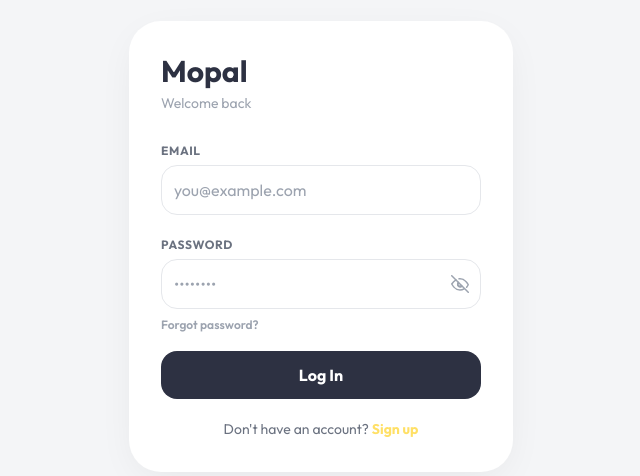
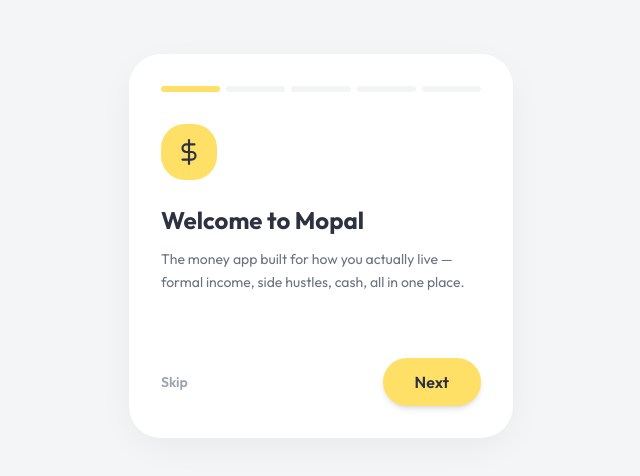
Before and after one commit to UsmanArazak/Vex, a React (Vite) app: page / in a window 1280 px wide. Shown: the part 154-630 px from the top of the page, without its empty margins (319-959 px from the left). Built offline with nearby package versions, Linux system fonts and the light colour scheme; no server answers.

Commit message:
Add pre-login feature intro carousel; default theme to light; fix dark-mode contrast bugs in dynamic classNames (tab toggles, filter pills, nav) missed by earlier sweep

```diff
--- a/src/App.jsx
+++ b/src/App.jsx
@@ -6,6 +6,7 @@
 import Debts from './pages/Debts';
 import Me from './pages/Me';
 import Auth from './pages/Auth';
+import IntroCarousel from './pages/IntroCarousel';
 import ResetPassword from './pages/ResetPassword';
 import Onboarding from './pages/Onboarding';
 import TransactionModal from './components/TransactionModal';
@@ -17,6 +18,7 @@
   const { session, loading, isPasswordRecovery } = useAuth();
   const toast = useToast();
   const [justOnboarded, setJustOnboarded] = useState(false);
+  const [hasSeenIntro, setHasSeenIntro] = useState(() => localStorage.getItem('mopal_seen_intro') === 'true');
   const [currentPath, setCurrentPath] = useState(() => {
     return localStorage.getItem('mopal_current_path') || 'dashboard';
   });
@@ -71,6 +73,16 @@
   }
 
   if (!session) {
+    if (!hasSeenIntro) {
+      return (
+        <IntroCarousel
+          onDone={() => {
+            localStorage.setItem('mopal_seen_intro', 'true');
+            setHasSeenIntro(true);
+          }}
+        />
+      );
+    }
     return <Auth />;
   }
 
--- a/src/components/CategoryModal.jsx
+++ b/src/components/CategoryModal.jsx
@@ -70,14 +70,14 @@
           <div className="flex bg-gray-100 dark:bg-brand-darkBorder p-1 rounded-xl">
             <button
               type="button"
-              className={`flex-1 py-2 text-sm font-semibold rounded-lg transition-colors ${type === 'expense' ? 'bg-white shadow-sm text-brand-charcoal' : 'text-gray-500'}`}
+              className={`flex-1 py-2 text-sm font-semibold rounded-lg transition-colors ${type === 'expense' ? 'bg-white dark:bg-brand-darkCard shadow-sm text-brand-charcoal dark:text-white' : 'text-gray-500 dark:text-gray-400'}`}
               onClick={() => setType('expense')}
             >
               Expense
             </button>
             <button
               type="button"
-              className={`flex-1 py-2 text-sm font-semibold rounded-lg transition-colors ${type === 'income' ? 'bg-white shadow-sm text-brand-charcoal' : 'text-gray-500'}`}
+              className={`flex-1 py-2 text-sm font-semibold rounded-lg transition-colors ${type === 'income' ? 'bg-white dark:bg-brand-darkCard shadow-sm text-brand-charcoal dark:text-white' : 'text-gray-500 dark:text-gray-400'}`}
               onClick={() => setType('income')}
             >
               Income
--- a/src/components/Layout.jsx
+++ b/src/components/Layout.jsx
@@ -39,14 +39,14 @@
                 key={item.id}
                 onClick={() => onNavigate(item.id)}
                 className={`flex flex-col items-center p-2 rounded-xl transition-all duration-300 ${
-                  isActive ? 'text-brand-charcoal' : 'text-gray-400 hover:text-gray-600'
+                  isActive ? 'text-brand-charcoal dark:text-white' : 'text-gray-400 dark:text-gray-500 hover:text-gray-600 dark:hover:text-gray-300'
                 }`}
               >
                 <div className={`relative ${isActive ? 'bg-brand-gold/20' : ''} p-2 rounded-full mb-1 transition-colors duration-300`}>
                   <Icon
                     size={24}
                     strokeWidth={isActive ? 2.5 : 2}
-                    className={isActive ? 'text-brand-charcoal' : ''}
+                    className={isActive ? 'text-brand-charcoal dark:text-white' : ''}
                   />
                   {isActive && (
                     <span className="absolute -top-1 -right-1 w-2.5 h-2.5 bg-brand-gold rounded-full border-2 border-white"></span>
--- a/src/components/TransactionModal.jsx
+++ b/src/components/TransactionModal.jsx
@@ -77,14 +77,14 @@
           <div className="flex bg-gray-100 dark:bg-brand-darkBorder p-1 rounded-xl">
             <button
               type="button"
-              className={`flex-1 py-2 text-sm font-semibold rounded-lg transition-colors ${type === 'expense' ? 'bg-white shadow-sm text-brand-charcoal' : 'text-gray-500'}`}
+              className={`flex-1 py-2 text-sm font-semibold rounded-lg transition-colors ${type === 'expense' ? 'bg-white dark:bg-brand-darkCard shadow-sm text-brand-charcoal dark:text-white' : 'text-gray-500 dark:text-gray-400'}`}
               onClick={() => { setType('expense'); setCategoryId(categories.find(c => c.type === 'expense')?.id || ''); }}
             >
               Expense
             </button>
             <button
               type="button"
-              className={`flex-1 py-2 text-sm font-semibold rounded-lg transition-colors ${type === 'income' ? 'bg-white shadow-sm text-brand-charcoal' : 'text-gray-500'}`}
+              className={`flex-1 py-2 text-sm font-semibold rounded-lg transition-colors ${type === 'income' ? 'bg-white dark:bg-brand-darkCard shadow-sm text-brand-charcoal dark:text-white' : 'text-gray-500 dark:text-gray-400'}`}
               onClick={() => { setType('income'); setCategoryId(categories.find(c => c.type === 'income')?.id || ''); }}
             >
               Income
@@ -112,7 +112,7 @@
                   key={cat.id}
                   onClick={() => setCategoryId(cat.id)}
                   className={`p-2 rounded-xl text-xs font-semibold flex flex-col items-center gap-1 transition-all ${
-                    categoryId === cat.id ? 'bg-white shadow-md scale-105 border border-brand-charcoal/10' : 'opacity-70 hover:opacity-100'
+                    categoryId === cat.id ? 'bg-white dark:bg-brand-darkCard shadow-md scale-105 border border-brand-charcoal/10 dark:border-white/10' : 'opacity-70 hover:opacity-100'
                   }`}
                   style={{
                     backgroundColor: categoryId === cat.id ? '#fff' : `${cat.color}20`,
--- a/src/context/ThemeContext.jsx
+++ b/src/context/ThemeContext.jsx
@@ -14,7 +14,7 @@
 };
 
 export const ThemeProvider = ({ children }) => {
-  const [theme, setTheme] = useState(() => localStorage.getItem(STORAGE_KEY) || 'system');
+  const [theme, setTheme] = useState(() => localStorage.getItem(STORAGE_KEY) || 'light');
   const [resolved, setResolved] = useState(() => (theme === 'system' ? getSystemPref() : theme));
 
   useEffect(() => {
--- a/src/pages/Debts.jsx
+++ b/src/pages/Debts.jsx
@@ -82,13 +82,13 @@
         <button
           onClick={() => setActiveTab('owed_to_me')}
           className={`flex-1 py-2.5 text-sm font-bold rounded-lg transition-all duration-200 ${
-            activeTab === 'owed_to_me' ? 'bg-white shadow-sm text-brand-charcoal' : 'text-gray-400'
+            activeTab === 'owed_to_me' ? 'bg-white dark:bg-brand-darkCard shadow-sm text-brand-charcoal dark:text-white' : 'text-gray-400 dark:text-gray-500'
           }`}
         >Owed</button>
         <button
           onClick={() => setActiveTab('i_owe')}
           className={`flex-1 py-2.5 text-sm font-bold rounded-lg transition-all duration-200 ${
-            activeTab === 'i_owe' ? 'bg-white shadow-sm text-brand-charcoal' : 'text-gray-400'
+            activeTab === 'i_owe' ? 'bg-white dark:bg-brand-darkCard shadow-sm text-brand-charcoal dark:text-white' : 'text-gray-400 dark:text-gray-500'
           }`}
         >I Owe</button>
       </div>
--- /dev/null
+++ b/src/pages/IntroCarousel.jsx
@@ -0,0 +1,83 @@
+// src/pages/IntroCarousel.jsx
+import React, { useState } from 'react';
+
+const SLIDES = [
+  {
+    icon: (
+      <svg width="26" height="26" viewBox="0 0 24 24" fill="none" stroke="#2D3142" strokeWidth="2" strokeLinecap="round" strokeLinejoin="round"><path d="M12 1v22M17 5H9.5a3.5 3.5 0 0 0 0 7h5a3.5 3.5 0 0 1 0 7H6"/></svg>
+    ),
+    title: 'Welcome to Mopal',
+    body: "The money app built for how you actually live — formal income, side hustles, cash, all in one place.",
+  },
+  {
+    icon: (
+      <svg width="26" height="26" viewBox="0 0 24 24" fill="none" stroke="#2D3142" strokeWidth="2" strokeLinecap="round" strokeLinejoin="round"><rect x="3" y="3" width="7" height="7" rx="1"/><rect x="14" y="3" width="7" height="7" rx="1"/><rect x="3" y="14" width="7" height="7" rx="1"/><rect x="14" y="14" width="7" height="7" rx="1"/></svg>
+    ),
+    title: 'Track every transaction',
+    body: 'Log income and expenses in seconds, organized by category — with recurring transactions for rent, salary, and subscriptions on autopilot.',
+  },
+  {
+    icon: (
+      <svg width="26" height="26" viewBox="0 0 24 24" fill="none" stroke="#2D3142" strokeWidth="2" strokeLinecap="round" strokeLinejoin="round"><path d="M12 2a10 10 0 1 0 10 10"/><path d="M12 2v10l7 4"/></svg>
+    ),
+    title: 'Budgets that actually help',
+    body: "Set a monthly limit per category and get a nudge before you overspend — not after.",
+  },
+  {
+    icon: (
+      <svg width="26" height="26" viewBox="0 0 24 24" fill="none" stroke="#2D3142" strokeWidth="2" strokeLinecap="round" strokeLinejoin="round"><rect x="2" y="6" width="20" height="12" rx="2"/><circle cx="12" cy="12" r="3"/></svg>
+    ),
+    title: 'Debts, simplified',
+    body: "Keep track of who owes you and who you owe — money between friends and family, without the awkwardness.",
+  },
+  {
+    icon: (
+      <svg width="26" height="26" viewBox="0 0 24 24" fill="none" stroke="#2D3142" strokeWidth="2" strokeLinecap="round" strokeLinejoin="round"><circle cx="12" cy="12" r="10"/><path d="m9 12 2 2 4-4"/></svg>
+    ),
+    title: 'Goals you\'ll actually hit',
+    body: "Save toward what matters — a laptop, rent, travel — and watch your progress build, one transaction at a time.",
+  },
+];
+
+const IntroCarousel = ({ onDone }) => {
+  const [index, setIndex] = useState(0);
+  const isLast = index === SLIDES.length - 1;
+  const slide = SLIDES[index];
+
+  return (
+    <div className="min-h-screen flex items-center justify-center bg-brand-gray dark:bg-brand-dark p-6">
+      <div className="w-full max-w-sm bg-white dark:bg-brand-darkCard rounded-3xl shadow-soft p-8">
+        <div className="flex gap-1.5 mb-8">
+          {SLIDES.map((_, i) => (
+            <div key={i} className={`h-1.5 flex-1 rounded-full transition-colors ${i <= index ? 'bg-brand-gold' : 'bg-gray-100 dark:bg-brand-darkBorder'}`} />
+          ))}
+        </div>
+
+        <div key={index} className="animate-scale-in">
+          <div className="w-14 h-14 rounded-2xl bg-brand-gold flex items-center justify-center mb-6">
+            {slide.icon}
+          </div>
+          <h1 className="text-2xl font-bold text-brand-charcoal dark:text-white mb-3">{slide.title}</h1>
+          <p className="text-sm text-gray-500 dark:text-gray-400 leading-relaxed mb-10 min-h-[70px]">{slide.body}</p>
+        </div>
+
+        <div className="flex items-center justify-between">
+          <button
+            onClick={onDone}
+            className="text-sm font-semibold text-gray-400 dark:text-gray-500 hover:text-brand-charcoal dark:hover:text-white transition-colors"
+          >
+            Skip
+          </button>
+          <button
+            onClick={() => (isLast ? onDone() : setIndex(i => i + 1))}
+            className="btn-primary px-8"
+          >
+            {isLast ? 'Get Started' : 'Next'}
+          </button>
+        </div>
+      </div>
+    </div>
+  );
+};
+
+export default IntroCarousel;
--- a/src/pages/Onboarding.jsx
+++ b/src/pages/Onboarding.jsx
@@ -38,7 +38,7 @@
         await supabase.auth.updateUser({ data: { monthly_income_estimate: Number(income) } });
       }
       await markOnboarded();
-      toast.success('You\'re all set — welcome to Mopal!');
+      toast.success('You\'re all set!');
       onComplete();
     } catch (err) {
       toast.error(err.message || 'Something went wrong, but you can adjust this later in Settings');
@@ -69,9 +69,9 @@
             <div className="w-14 h-14 rounded-2xl bg-brand-gold flex items-center justify-center mb-5">
               <span className="text-2xl font-black text-brand-charcoal">M</span>
             </div>
-            <h1 className="text-2xl font-bold text-brand-charcoal dark:text-white mb-2">Welcome to Mopal</h1>
+            <h1 className="text-2xl font-bold text-brand-charcoal dark:text-white mb-2">Let's personalize it</h1>
             <p className="text-sm text-gray-500 dark:text-gray-400 mb-8">
-              Let's set up your money in under a minute — spending, savings, and everything in between.
+              Two quick things and you're set up — takes under a minute.
             </p>
             <button onClick={next} className="btn-primary w-full">Let's go</button>
             <button onClick={skip} className="w-full text-center text-sm text-gray-400 dark:text-gray-500 mt-4 hover:text-brand-charcoal dark:hover:text-white transition-colors">
--- a/src/pages/Transactions.jsx
+++ b/src/pages/Transactions.jsx
@@ -78,7 +78,7 @@
             className={`px-4 py-2 rounded-full text-sm font-medium whitespace-nowrap transition-colors ${
               filterType === type
                 ? 'bg-brand-gold text-brand-charcoal shadow-sm'
-                : 'bg-white text-gray-500 border border-gray-100 hover:bg-gray-50'
+                : 'bg-white dark:bg-brand-darkCard text-gray-500 dark:text-gray-400 border border-gray-100 dark:border-brand-darkBorder hover:bg-gray-50 dark:hover:bg-brand-darkBorder'
             }`}
           >
             {type.charAt(0).toUpperCase() + type.slice(1)}
```
